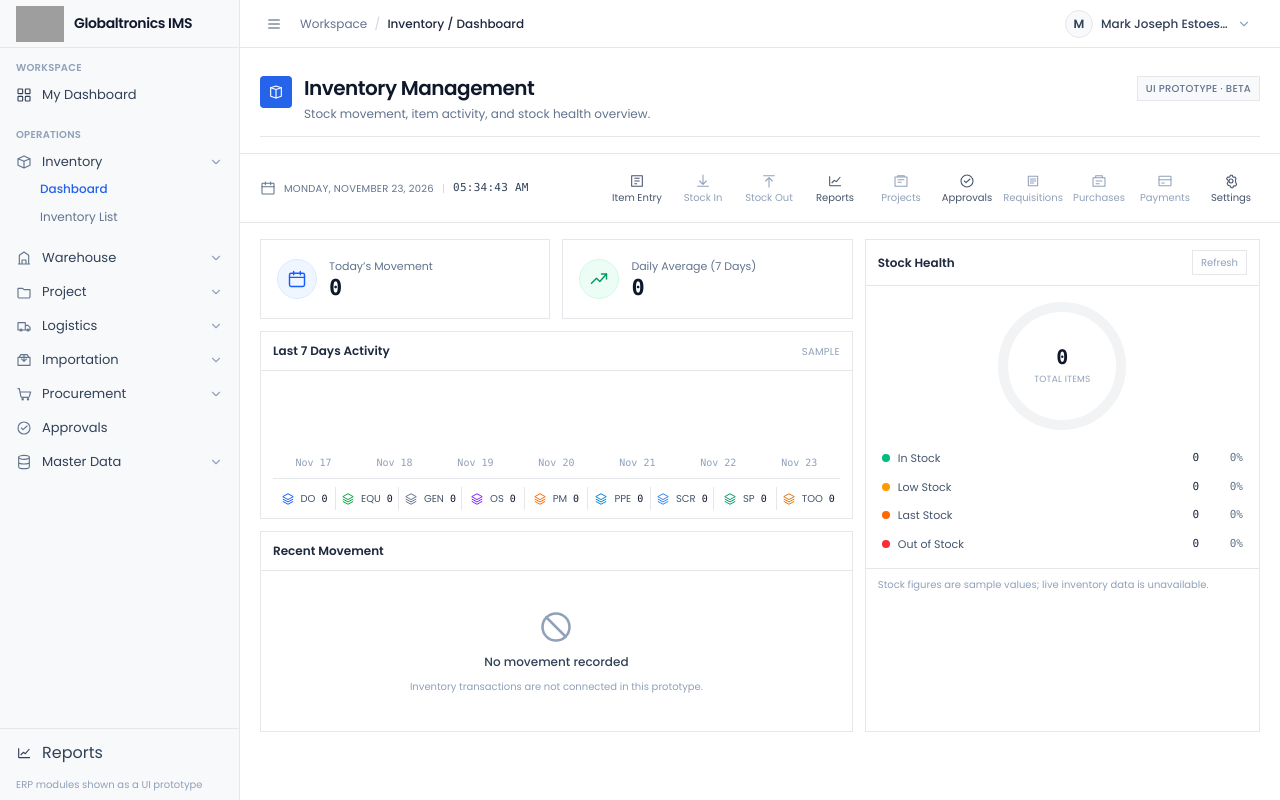
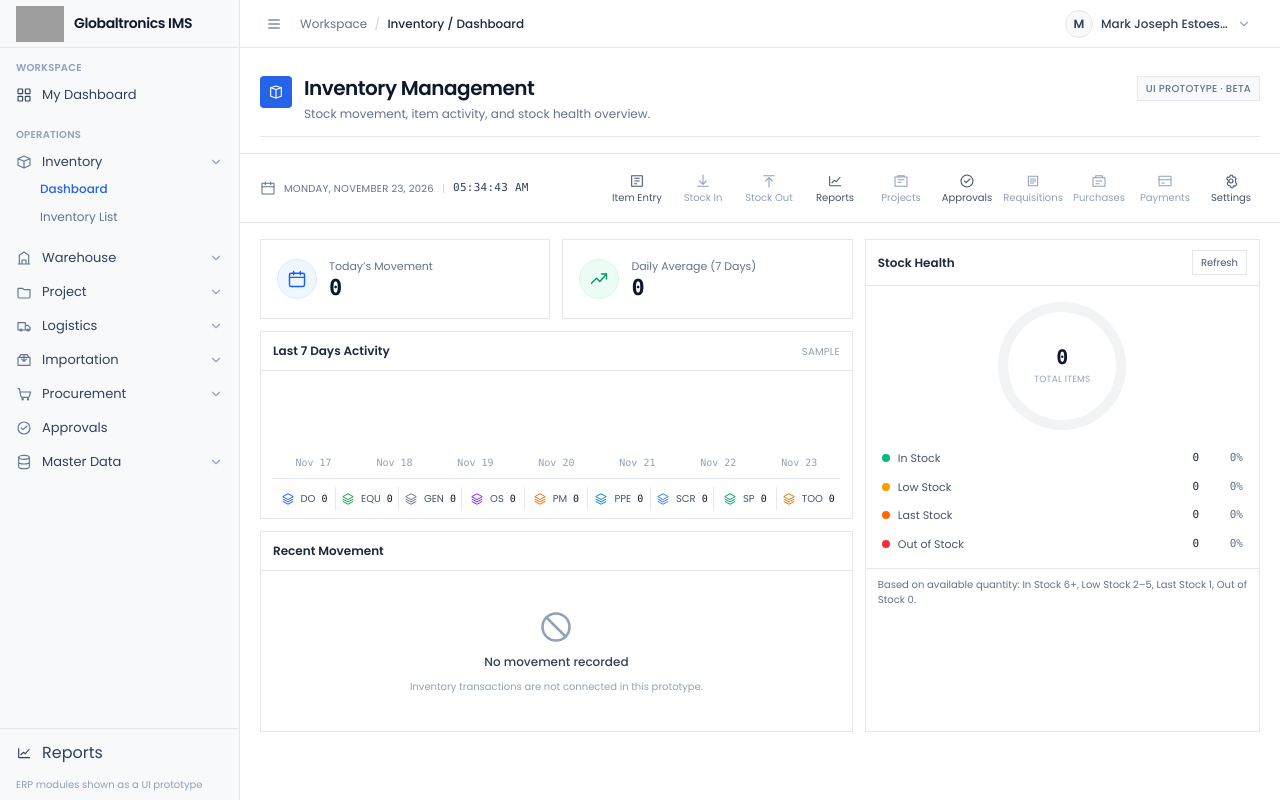
Before and after one commit to GlobaltronicsWebDev/GBTX_WAREHOUSECONTROL, a Laravel app: page /admin/inventory/dashboard in a window 1280 px wide. Run offline with Laravel 12, Linux system fonts and the light colour scheme; a user stored in the database is signed in; data comes from the database, SQL or seed files in the repository; data that the repository does not hold is empty; grey boxes are pictures that could not be loaded.

Commit message:
multiple_projects

```diff
--- a/app/Http/Controllers/Admin/InventoryItemController.php
+++ b/app/Http/Controllers/Admin/InventoryItemController.php
@@ -13,6 +13,27 @@ use Illuminate\View\View;
 
 class InventoryItemController extends Controller
 {
+    public function dashboard(): View
+    {
+        $counts = InventoryItem::query()
+            ->selectRaw('COUNT(*) as total')
+            ->selectRaw('COUNT(CASE WHEN available_qty >= 6 THEN 1 END) as in_stock')
+            ->selectRaw('COUNT(CASE WHEN available_qty BETWEEN 2 AND 5 THEN 1 END) as low_stock')
+            ->selectRaw('COUNT(CASE WHEN available_qty = 1 THEN 1 END) as last_stock')
+            ->selectRaw('COUNT(CASE WHEN available_qty = 0 THEN 1 END) as out_of_stock')
+            ->firstOrFail();
+
+        $totalItems = (int) $counts->total;
+        $stockHealth = [
+            'In Stock' => (int) $counts->in_stock,
+            'Low Stock' => (int) $counts->low_stock,
+            'Last Stock' => (int) $counts->last_stock,
+            'Out of Stock' => (int) $counts->out_of_stock,
+        ];
+
+        return view('admin.inventory.dashboard', compact('totalItems', 'stockHealth'));
+    }
+
     public function index(Request $request): View
     {
         $items = InventoryItem::query()
--- a/resources/views/admin/inventory/dashboard.blade.php
+++ b/resources/views/admin/inventory/dashboard.blade.php
@@ -155,13 +155,13 @@
             <section class="min-w-0 border border-[#E5E7EB] bg-white" aria-labelledby="stockHealthHeading">
                 <div class="flex items-center justify-between border-b border-[#E5E7EB] px-3 py-2.5">
                     <h2 id="stockHealthHeading" class="text-[12px] font-semibold text-slate-800">Stock Health</h2>
-                    <span class="border border-[#E5E7EB] px-2 py-1 text-[10px] text-slate-400" aria-label="Refresh disabled in prototype">Refresh</span>
+                    <a href="{{ route('admin.inventory.dashboard') }}#stockHealthHeading" class="border border-[#E5E7EB] px-2 py-1 text-[10px] text-slate-600 hover:text-[#2563EB]">Refresh</a>
                 </div>
                 <div class="flex flex-col gap-5 p-4 sm:flex-row sm:items-center sm:justify-around xl:flex-col xl:items-stretch 2xl:flex-row 2xl:items-center">
                     <div class="flex shrink-0 justify-center">
                         <div class="flex h-32 w-32 items-center justify-center rounded-full border-[10px] border-[#F1F3F5]">
                             <div class="text-center">
-                                <p class="font-mono text-[20px] font-semibold leading-6 tabular-nums">0</p>
+                                <p class="font-mono text-[20px] font-semibold leading-6 tabular-nums">{{ $totalItems }}</p>
                                 <p class="mt-1 text-[9px] uppercase tracking-wide text-slate-400">Total Items</p>
                             </div>
                         </div>
@@ -176,13 +176,13 @@
                             <div class="flex items-center gap-2 text-[11px]">
                                 <span class="h-2 w-2 shrink-0 rounded-full {{ $indicatorColor }}" aria-hidden="true"></span>
                                 <dt class="min-w-0 flex-1 truncate text-slate-600">{{ $status }}</dt>
-                                <dd class="w-6 text-right font-mono font-medium tabular-nums text-slate-800">0</dd>
-                                <dd class="w-9 text-right font-mono tabular-nums text-slate-500">0%</dd>
+                                <dd class="w-6 text-right font-mono font-medium tabular-nums text-slate-800">{{ $stockHealth[$status] }}</dd>
+                                <dd class="w-9 text-right font-mono tabular-nums text-slate-500">{{ $totalItems > 0 ? round($stockHealth[$status] / $totalItems * 100, 1) : 0 }}%</dd>
                             </div>
                         @endforeach
                     </dl>
                 </div>
-                <p class="border-t border-[#E5E7EB] px-3 py-2 text-[10px] text-slate-400">Stock figures are sample values; live inventory data is unavailable.</p>
+                <p class="border-t border-[#E5E7EB] px-3 py-2 text-[10px] text-slate-500">Based on available quantity: In Stock 6+, Low Stock 2–5, Last Stock 1, Out of Stock 0.</p>
             </section>
         </section>
     </div>
--- a/routes/web.php
+++ b/routes/web.php
@@ -146,7 +146,7 @@ Route::middleware('auth')->prefix('admin')->name('admin.')->group(function () {
     });
 
     Route::get('/dashboard', [DashboardController::class, 'index'])->name('dashboard');
-    Route::view('/inventory/dashboard', 'admin.inventory.dashboard')->name('inventory.dashboard');
+    Route::get('/inventory/dashboard', [InventoryItemController::class, 'dashboard'])->name('inventory.dashboard');
     Route::resource('inventory', InventoryItemController::class)->only(['index', 'create', 'store', 'edit', 'update', 'destroy']);
     Route::get('/warehouses/{location}', [WarehouseDashboardController::class, 'show'])->name('warehouses.show');
     Route::get('/reports', [DashboardController::class, 'reports'])->name('reports.index');
```
Also changed, not shown: tests/Feature/AdminDashboardTest.php (+54 -0 lines).
